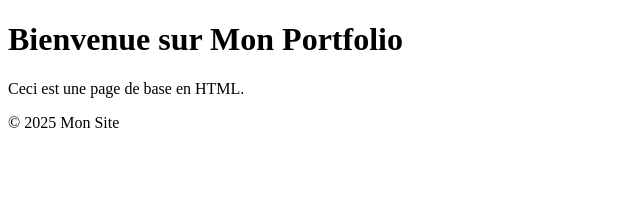
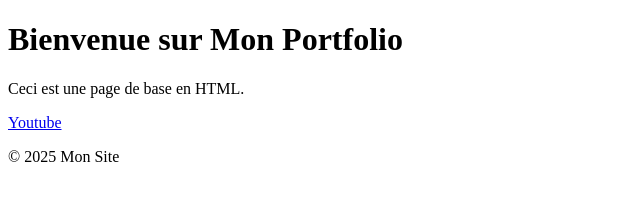
Before and after one commit to Maellou06/Mon-Portfolio, a plain HTML site: page index.html in a window 1280 px wide. Shown: the whole page, without its empty margins (0-640 px from the left). Drawn offline with Linux system fonts and the light colour scheme.

Commit message:
Add files via upload
Lien hypertexte réparé

```diff
--- a/index.html
+++ b/index.html
@@ -12,7 +12,7 @@
     </header>
     <main>
         <p>Ceci est une page de base en HTML.</p>
-        <p><a href="https://youtube.com"></a> </a></p>
+        <a href="https://youtube.com"> Youtube </a>
     </main>
     <footer>
         <p>&copy; 2025 Mon Site</p>
```
